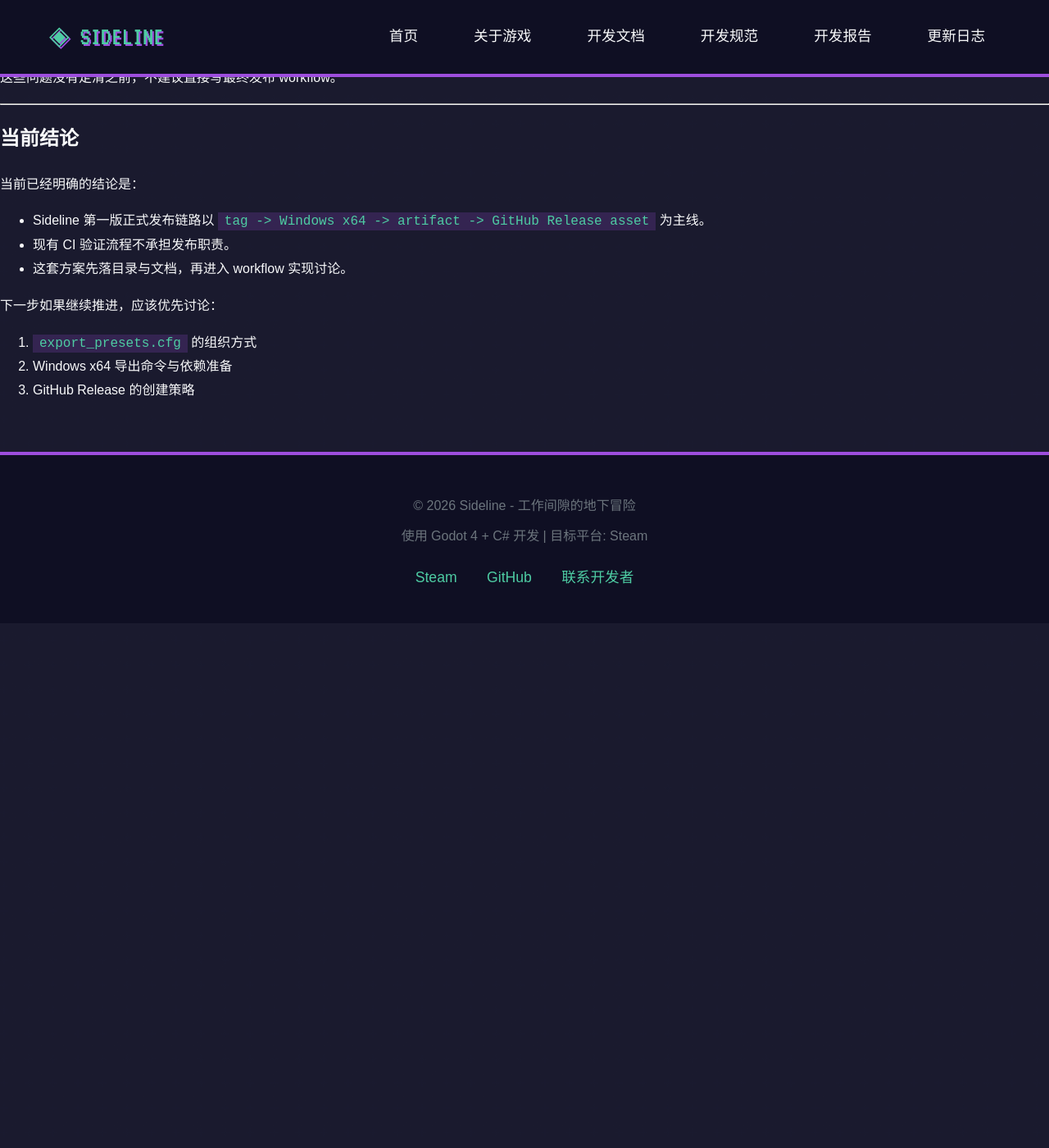
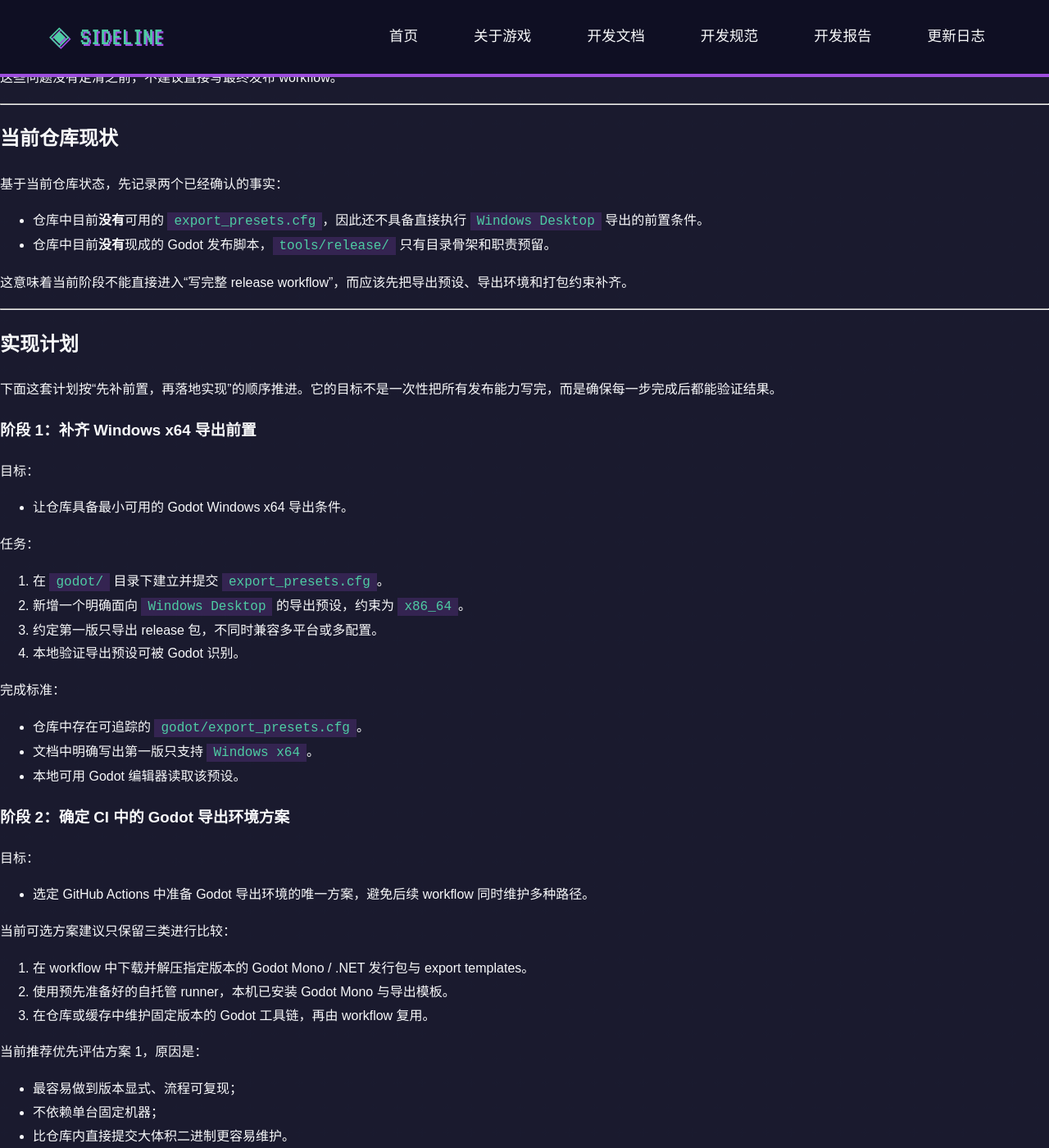
Before and after one commit to zgx197/Sideline, a Jekyll site: the page built from docs/development/GodotReleasePlan.md, in a window 1280 px wide and 1400 px high, scrolled down 5194 px. Shown: the whole window at 82% size. Built offline with Jekyll 4.4.1, drawn with Linux system fonts in a browser that asks for light colours; some web fonts are replaced; our own code applies the rules of GitHub Pages for plain Markdown files; before the commit the page ends 5954 px from its top, so only the background shows below that; some of the changed text lies outside the part shown.

Commit message:
chore(build): 补齐 Godot 发布与构建前置

```diff
--- a/docs/development/GodotReleasePlan.md
+++ b/docs/development/GodotReleasePlan.md
@@ -210,6 +210,149 @@ Release asset 是正式挂在 GitHub Release 页面上的下载文件。
 
 ---
 
+## 当前仓库现状
+
+基于当前仓库状态，先记录两个已经确认的事实：
+
+- 仓库中目前**没有**可用的 `export_presets.cfg`，因此还不具备直接执行 `Windows Desktop` 导出的前置条件。
+- 仓库中目前**没有**现成的 Godot 发布脚本，`tools/release/` 只有目录骨架和职责预留。
+
+这意味着当前阶段不能直接进入“写完整 release workflow”，而应该先把导出预设、导出环境和打包约束补齐。
+
+---
+
+## 实现计划
+
+下面这套计划按“先补前置，再落地实现”的顺序推进。它的目标不是一次性把所有发布能力写完，而是确保每一步完成后都能验证结果。
+
+### 阶段 1：补齐 Windows x64 导出前置
+
+目标：
+
+- 让仓库具备最小可用的 Godot Windows x64 导出条件。
+
+任务：
+
+1. 在 `godot/` 目录下建立并提交 `export_presets.cfg`。
+2. 新增一个明确面向 `Windows Desktop` 的导出预设，约束为 `x86_64`。
+3. 约定第一版只导出 release 包，不同时兼容多平台或多配置。
+4. 本地验证导出预设可被 Godot 识别。
+
+完成标准：
+
+- 仓库中存在可追踪的 `godot/export_presets.cfg`。
+- 文档中明确写出第一版只支持 `Windows x64`。
+- 本地可用 Godot 编辑器读取该预设。
+
+### 阶段 2：确定 CI 中的 Godot 导出环境方案
+
+目标：
+
+- 选定 GitHub Actions 中准备 Godot 导出环境的唯一方案，避免后续 workflow 同时维护多种路径。
+
+当前可选方案建议只保留三类进行比较：
+
+1. 在 workflow 中下载并解压指定版本的 Godot Mono / .NET 发行包与 export templates。
+2. 使用预先准备好的自托管 runner，本机已安装 Godot Mono 与导出模板。
+3. 在仓库或缓存中维护固定版本的 Godot 工具链，再由 workflow 复用。
+
+当前推荐优先评估方案 1，原因是：
+
+- 最容易做到版本显式、流程可复现；
+- 不依赖单台固定机器；
+- 比仓库内直接提交大体积二进制更容易维护。
+
+但在真正决定前，需要确认两件事：
+
+- 你们后续是否接受 workflow 在发布时下载 Godot 工具链；
+- Godot Mono / .NET 导出在 GitHub Hosted Windows Runner 上的可行性和稳定性。
+
+完成标准：
+
+- 文档中明确选定一种环境准备方案。
+- 对应方案的目录入口和脚本位置已经约定好。
+- 不再同时保留多套互斥方案。
+
+### 阶段 3：实现本地发布脚本
+
+目标：
+
+- 先在本地或手动命令层面跑通 `Windows x64 -> 打包 zip`，再把同样逻辑搬进 GitHub Actions。
+
+建议放置位置：
+
+- `tools/release/windows-x64/`
+- `tools/release/shared/`
+
+任务：
+
+1. 编写版本号解析与命名脚本。
+2. 编写 Godot Windows x64 导出脚本。
+3. 编写导出结果完整性检查脚本。
+4. 编写 zip 打包脚本，输出 `Sideline-vX.Y.Z-win-x64.zip`。
+5. 约定本地产物输出目录，例如 `artifacts/release/windows-x64/`。
+
+完成标准：
+
+- 不依赖 GitHub Actions，也能在本地手动执行完整导出与打包。
+- 最终能产出一个命名规范的 zip 文件。
+- 导出失败、缺文件、命名错误时能清晰报错。
+
+### 阶段 4：实现 Tag 触发的 GitHub Actions Workflow
+
+目标：
+
+- 在本地脚本稳定后，再把流程迁移到 GitHub Actions。
+
+任务：
+
+1. 新增独立的 release workflow，不接入当前 CI 验证链路。
+2. 使用 `push tags: [ 'v*' ]` 作为触发条件。
+3. 先执行 `prepare`，再执行 `export-win-x64`、`package`、`release`。
+4. 先上传 artifact，再创建或更新 GitHub Release。
+5. 只上传一个正式 asset：`Sideline-vX.Y.Z-win-x64.zip`。
+
+完成标准：
+
+- 推送 `v*` tag 后，workflow 能被稳定触发。
+- Release 页面可下载 Windows x64 zip。
+- 发布失败时仍能从 artifact 获取中间产物。
+
+### 阶段 5：补齐发布验证与维护文档
+
+目标：
+
+- 不让 release workflow 成为只能“看代码猜行为”的黑箱。
+
+任务：
+
+1. 补一份发布操作说明，说明如何打 tag、如何回滚、如何重发。
+2. 补一份导出产物检查清单，至少覆盖启动、窗口模式、关键资源和运行时文件。
+3. 记录 release workflow 使用到的环境变量、密钥和 GitHub 权限。
+
+完成标准：
+
+- 新人只看文档也能理解发布入口和产物结构。
+- 发布异常时有明确排障入口。
+
+---
+
+## 当前建议的推进顺序
+
+结合当前仓库现状，下一步建议按下面顺序推进：
+
+1. 先创建 `godot/export_presets.cfg`，补齐 Windows Desktop 导出预设。
+2. 明确 GitHub Actions 中 Godot 导出环境的准备方案。
+3. 先写本地导出与打包脚本，再迁移到 workflow。
+4. 最后再落 GitHub Release 自动发布。
+
+这个顺序的核心原因是：
+
+- 现在最大的阻塞点不是 GitHub Release，而是“仓库还不能稳定导出 Windows x64 包”；
+- 如果导出预设和导出环境没有先定下来，后面的 workflow 只是把不确定性搬进 CI。
+
+---
+
 ## 当前结论
 
 当前已经明确的结论是：
@@ -221,5 +364,5 @@ Release asset 是正式挂在 GitHub Release 页面上的下载文件。
 下一步如果继续推进，应该优先讨论：
 
 1. `export_presets.cfg` 的组织方式
-2. Windows x64 导出命令与依赖准备
-3. GitHub Release 的创建策略
+2. GitHub Actions 中 Godot 导出环境的准备方式
+3. Windows x64 本地导出与打包脚本的组织方式
```
Also changed, not shown: godot/export_presets.cfg (added, +31 -0 lines), 8 other files.
